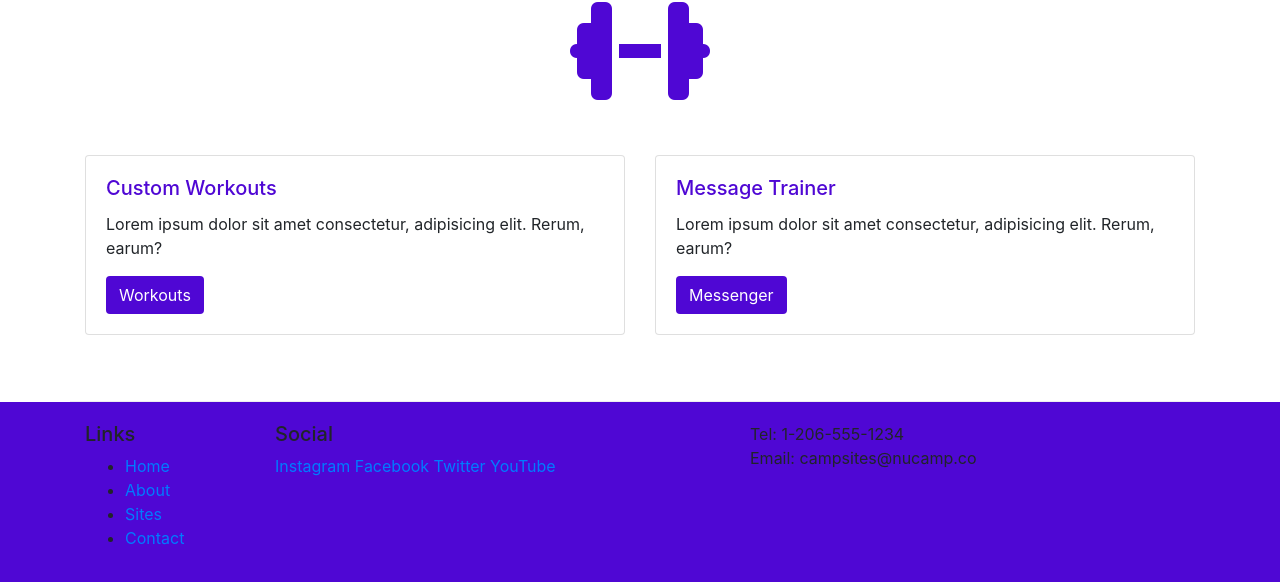
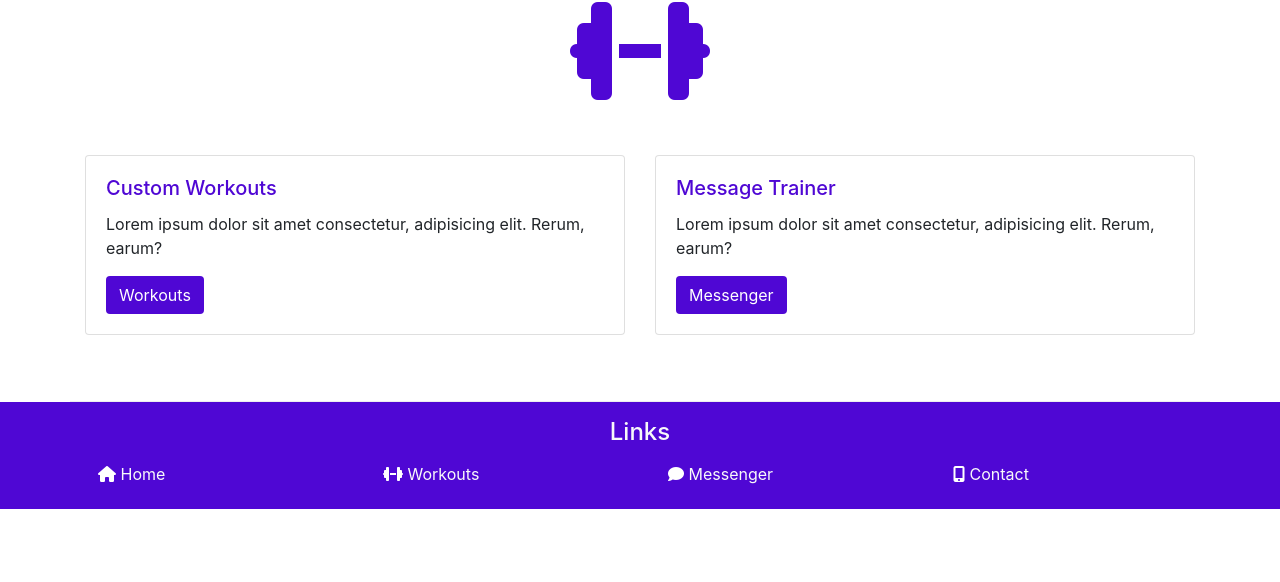
Before and after one commit to rjescobedo/personal-trainer, a website: page index.html in a window 1280 px wide. Shown: the part 430-1012 px from the top of the page. After the commit the page ends 939 px from the top, so only its background shows below. Drawn offline with nearby package versions, Linux system fonts and the light colour scheme.

Commit message:
Footer Edited

```diff
--- a/css/styles.css
+++ b/css/styles.css
@@ -27,9 +27,8 @@ body {
     background-color: rgb(59, 8, 152);
 }
 
-footer {
+.site-footer {
     background-color: rgb(79, 7, 212);
-    padding: 20px 0;
 }
 
 .fa-dumbbell,
@@ -47,3 +46,17 @@ a .fa-comment:hover,
 a .fa-mobile-alt:hover {
     color: rgb(59, 8, 152);
 }
+
+footer .fa-home,
+footer .fa-dumbbell,
+footer .fa-comment,
+footer .fa-mobile-alt {
+    color: white;
+}
+
+footer .fa-home:hover,
+footer .fa-dumbbell:hover,
+footer .fa-comment:hover,
+footer .fa-mobile-alt:hover {
+    color: rgb(200, 197, 197);
+}
--- a/index.html
+++ b/index.html
@@ -83,34 +83,29 @@
 </div>
 
 <!--Footer-->
-<footer>
+<footer class="site-footer p-3">
     <div class="container">
         <div class="row">
-            <div class="col-4 col-sm-2">
-                <h5>Links</h5>
-                <ul>
-                    <li><a href="#">Home</a></li>
-                    <li><a href="#">About</a></li>
-                    <li><a href="#">Sites</a></li>
-                    <li><a href="#">Contact</a></li>
-                </ul>
+            <div class="col text-center">
+                <h4 class="text-light">Links</h4>
             </div>
-            <div class="col-6 col-sm-5">
-                <h5>Social</h5>
-                <a href="http://instagram.com/">Instagram</a>
-                <a href="http://facebook.com/">Facebook</a>
-                <a href="http://twitter.com/">Twitter</a>
-                <a href="http://youtube.com/">YouTube</a>
+        </div>
+        <div class="row">
+            <div class="col-3">
+                <a role="button" class="btn text-light" href="#"><i class="fas fa-home"></i> Home</a>
             </div>
-            <div class="col-sm-4">
-                Tel: 1-206-555-1234<br />
-                Email: campsites@nucamp.co
+            <div class="col-3">
+                <a role="button" class="btn text-light" href="#"><i class="fas fa-dumbbell"></i> Workouts</a>
             </div>
-       </div>
+            <div class="col-3">
+                <a role="button" class="btn text-light" href="#"><i class="fas fa-comment"></i> Messenger</a>
+            </div>
+            <div class="col-3">
+                <a role="button" class="btn text-light" href="#"><i class="fas fa-mobile-alt"></i> Contact</a>
+            </div>
+        </div>
     </div>
 </footer>
-
-
 
 <!-- jQuery must come first, then Popper.js, then the Bootstrap JavaScript plugins.-->
 <script src="node_modules/jquery/dist/jquery.slim.min.js"></script>
```
